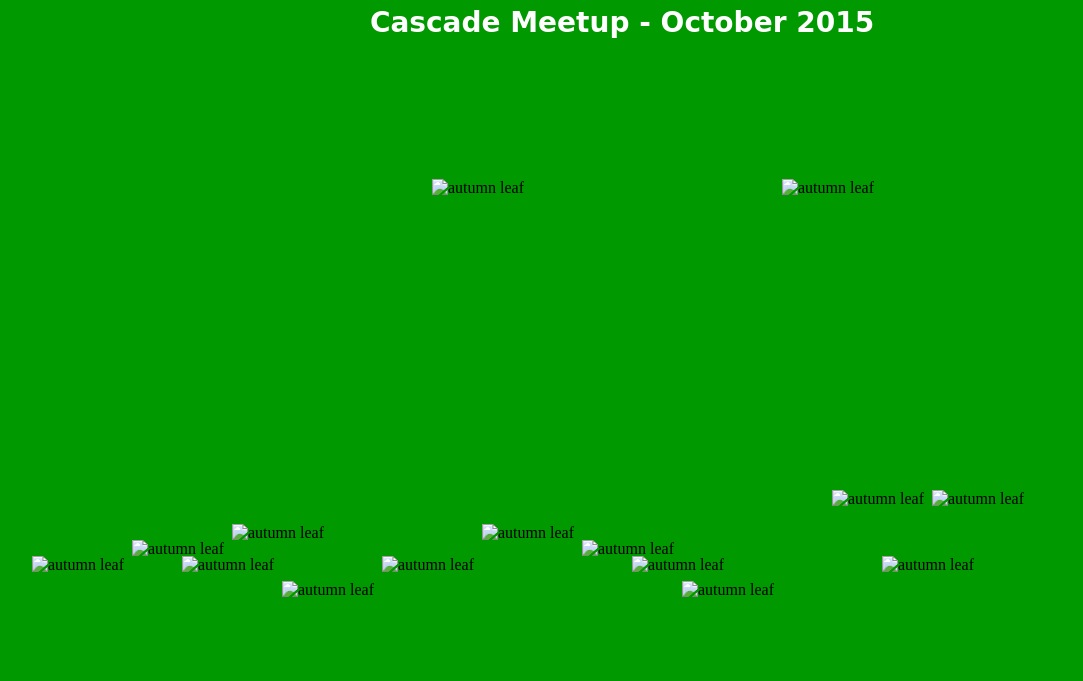
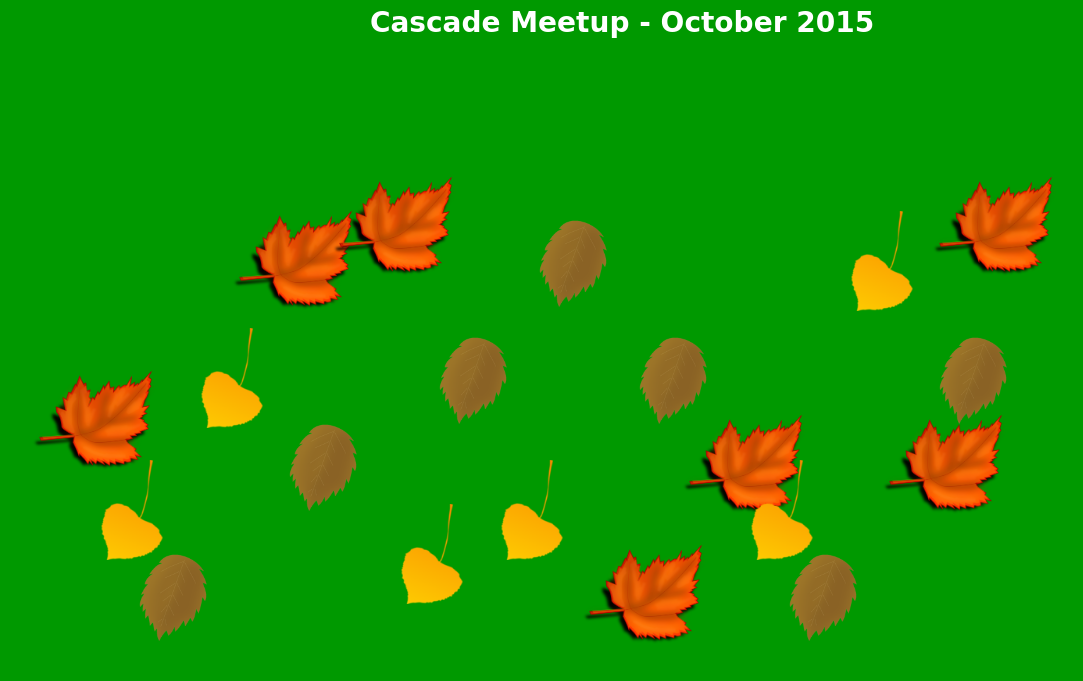
Before and after one commit to christinemoses/css-animation-leaves, a plain HTML site: page index.html in a window 1280 px wide. Shown: the part 107-788 px from the top of the page, without its empty margins (18-1101 px from the left). Drawn offline with Linux system fonts and the light colour scheme; a web font is replaced by a local one.

Commit message:
updated animation project files

```diff
--- a/animation-project.css
+++ b/animation-project.css
@@ -8,7 +8,7 @@ body {
 
 @keyframes slidein {
   from {
-    top: 0px;
+    top: -200px;
   }
 
   to {
@@ -17,75 +17,75 @@ body {
 }
 
 .leaf1 {
-  animation-duration: 5s;
+  animation-duration: 11s;
+  animation-name: slidein;
+  animation-iteration-count: infinite;
+  position: absolute;
+  left: 50px;
+}
+
+.leaf2 {
+  animation-duration: 9s;
   animation-name: slidein;
   animation-iteration-count: infinite;
   position: absolute;
   left: 100px;
 }
 
-.leaf2 {
-  animation-duration: 6s;
+.leaf3 {
+  animation-duration: 7s;
+  animation-name: slidein;
+  animation-iteration-count: infinite;
+  position: absolute;
+  left: 150px;
+}
+
+.leaf4 {
+  animation-duration: 12s;
+  animation-name: slidein;
+  animation-iteration-count: infinite;
+  position: absolute;
+  left: 200px;
+}
+
+.leaf5 {
+  animation-duration: 15s;
+  animation-name: slidein;
+  animation-iteration-count: infinite;
+  position: absolute;
+  left: 250px;
+}
+
+.leaf6 {
+  animation-duration: 10s;
   animation-name: slidein;
   animation-iteration-count: infinite;
   position: absolute;
   left: 300px;
 }
 
-.leaf3 {
-  animation-duration: 8s;
+.leaf7 {
+  animation-duration: 16s;
   animation-name: slidein;
   animation-iteration-count: infinite;
   position: absolute;
-  left: 500px;
+  left: 350px;
 }
 
-.leaf4 {
-  animation-duration: 6s;
-  animation-name: slidein;
-  animation-iteration-count: infinite;
-  position: absolute;
-  left: 700px;
-}
-
-.leaf5 {
-  animation-duration: 7s;
-  animation-name: slidein;
-  animation-iteration-count: infinite;
-  position: absolute;
-  left: 900px;
-}
-
-.leaf6 {
-  animation-duration: 7s;
-  animation-name: slidein;
-  animation-iteration-count: infinite;
-  position: absolute;
-  left: 200px;
-}
-
-.leaf7 {
-  animation-duration: 7s;
+.leaf8 {
+  animation-duration: 8s;
   animation-name: slidein;
   animation-iteration-count: infinite;
   position: absolute;
   left: 400px;
 }
 
-.leaf8 {
-  animation-duration: 3s;
+.leaf9 {
+  animation-duration: 12s;
   animation-name: slidein;
   animation-iteration-count: infinite;
   position: absolute;
-  left: 600px;
-}
-
-.leaf9 {
-  animation-duration: 4s;
-  animation-name: slidein;
-  animation-iteration-count: infinite;
-  position: absolute;
-  left: 800px;
+  left: 450px;
 }
 
 .leaf10 {
@@ -93,51 +93,83 @@ body {
   animation-name: slidein;
   animation-iteration-count: infinite;
   position: absolute;
-  left: 850px;
+  left: 500px;
 }
 
 .leaf11 {
+  animation-duration: 15s;
+  animation-name: slidein;
+  animation-iteration-count: infinite;
+  position: absolute;
+  left: 550px;
+}
+
+.leaf12 {
   animation-duration: 7s;
+  animation-name: slidein;
+  animation-iteration-count: infinite;
+  position: absolute;
+  left: 600px;
+}
+
+.leaf13 {
+  animation-duration: 12s;
   animation-name: slidein;
   animation-iteration-count: infinite;
   position: absolute;
   left: 650px;
 }
 
-.leaf12 {
-  animation-duration: 4s;
+.leaf14 {
+  animation-duration: 10s;
   animation-name: slidein;
   animation-iteration-count: infinite;
   position: absolute;
-  left: 450px;
+  left: 700px;
 }
 
-.leaf13 {
-  animation-duration: 8s;
+.leaf15 {
+  animation-duration: 9s;
   animation-name: slidein;
   animation-iteration-count: infinite;
   position: absolute;
-  left: 250px;
+  left: 750px;
 }
 
-.leaf14 {
-  animation-duration: 3s;
-  animation-name: slidein;
-  animation-iteration-count: infinite;
-  position: absolute;
-  left: 150px;
-}
-
-.leaf15 {
+.leaf16 {
   animation-duration: 7s;
   animation-name: slidein;
   animation-iteration-count: infinite;
   position: absolute;
-  left: 50px;
+  left: 800px;
 }
 
-.leaf16 {
-  animation-duration: 9s;
+.leaf17 {
+  animation-duration: 15s;
+  animation-name: slidein;
+  animation-iteration-count: infinite;
+  position: absolute;
+  left: 850px;
+}
+
+.leaf18 {
+  animation-duration: 10s;
+  animation-name: slidein;
+  animation-iteration-count: infinite;
+  position: absolute;
+  left: 900px;
+}
+
+.leaf19 {
+  animation-duration: 12s;
+  animation-name: slidein;
+  animation-iteration-count: infinite;
+  position: absolute;
+  left: 950px;
+}
+
+.leaf20 {
+  animation-duration: 16s;
   animation-name: slidein;
   animation-iteration-count: infinite;
   position: absolute;
--- a/index.html
+++ b/index.html
@@ -13,49 +13,61 @@
       <img src="images/maple-leaf.png" alt="autumn leaf" height="100px">
     </div>
         <div class="leaf2">
-      <img src="maple-leaf.png" alt="autumn leaf" height="100px">
+      <img src="images/yellow-leaf.png" alt="autumn leaf" height="100px">
     </div>
     <div class="leaf3">
-      <img src="maple-leaf.png" alt="autumn leaf" height="100px">
+      <img src="images/brown-leaf.png" alt="autumn leaf" height="100px">
     </div>
     <div class="leaf4">
-      <img src="maple-leaf.png" alt="autumn leaf" height="100px">
+      <img src="images/yellow-leaf.png" alt="autumn leaf" height="100px">
     </div>
     <div class="leaf5">
-      <img src="maple-leaf.png" alt="autumn leaf" height="100px">
+      <img src="images/maple-leaf.png" alt="autumn leaf" height="100px">
     </div>
     <div class="leaf6">
-      <img src="yellow-leaf.png" alt="autumn leaf" height="100px">
+      <img src="images/brown-leaf.png" alt="autumn leaf" height="100px">
     </div>
     <div class="leaf7">
-      <img src="yellow-leaf.png" alt="autumn leaf" height="100px">
+      <img src="images/maple-leaf.png" alt="autumn leaf" height="100px">
     </div>
     <div class="leaf8">
-      <img src="yellow-leaf.png" alt="autumn leaf" height="100px">
+      <img src="images/yellow-leaf.png" alt="autumn leaf" height="100px">
     </div>
     <div class="leaf9">
-      <img src="yellow-leaf.png" alt="autumn leaf" height="100px">
+      <img src="images/brown-leaf.png" alt="autumn leaf" height="100px">
     </div>
     <div class="leaf10">
-      <img src="yellow-leaf.png" alt="autumn leaf" height="100px">
+      <img src="images/yellow-leaf.png" alt="autumn leaf" height="100px">
     </div>
     <div class="leaf11">
-      <img src="brown-leaf.png" alt="autumn leaf" height="100px">
+      <img src="images/brown-leaf.png" alt="autumn leaf" height="100px">
     </div>
     <div class="leaf12">
-      <img src="brown-leaf.png" alt="autumn leaf" height="100px">
+      <img src="images/maple-leaf.png" alt="autumn leaf" height="100px">
     </div>
     <div class="leaf13">
-      <img src="brown-leaf.png" alt="autumn leaf" height="100px">
+      <img src="images/brown-leaf.png" alt="autumn leaf" height="100px">
     </div>
     <div class="leaf14">
-      <img src="brown-leaf.png" alt="autumn leaf" height="100px">
+      <img src="images/maple-leaf.png" alt="autumn leaf" height="100px">
     </div>
     <div class="leaf15">
-      <img src="brown-leaf.png" alt="autumn leaf" height="100px">
+      <img src="images/yellow-leaf.png" alt="autumn leaf" height="100px">
     </div>
     <div class="leaf16">
-      <img src="brown-leaf.png" alt="autumn leaf" height="100px">
+      <img src="images/brown-leaf.png" alt="autumn leaf" height="100px">
+    </div>
+    <div class="leaf17">
+      <img src="images/yellow-leaf.png" alt="autumn leaf" height="100px">
+    </div>
+    <div class="leaf18">
+      <img src="images/maple-leaf.png" alt="autumn leaf" height="100px">
+    </div>
+    <div class="leaf19">
+      <img src="images/brown-leaf.png" alt="autumn leaf" height="100px">
+    </div>
+    <div class="leaf20">
+      <img src="images/maple-leaf.png" alt="autumn leaf" height="100px">
     </div>
   </body>
 </html>
```
